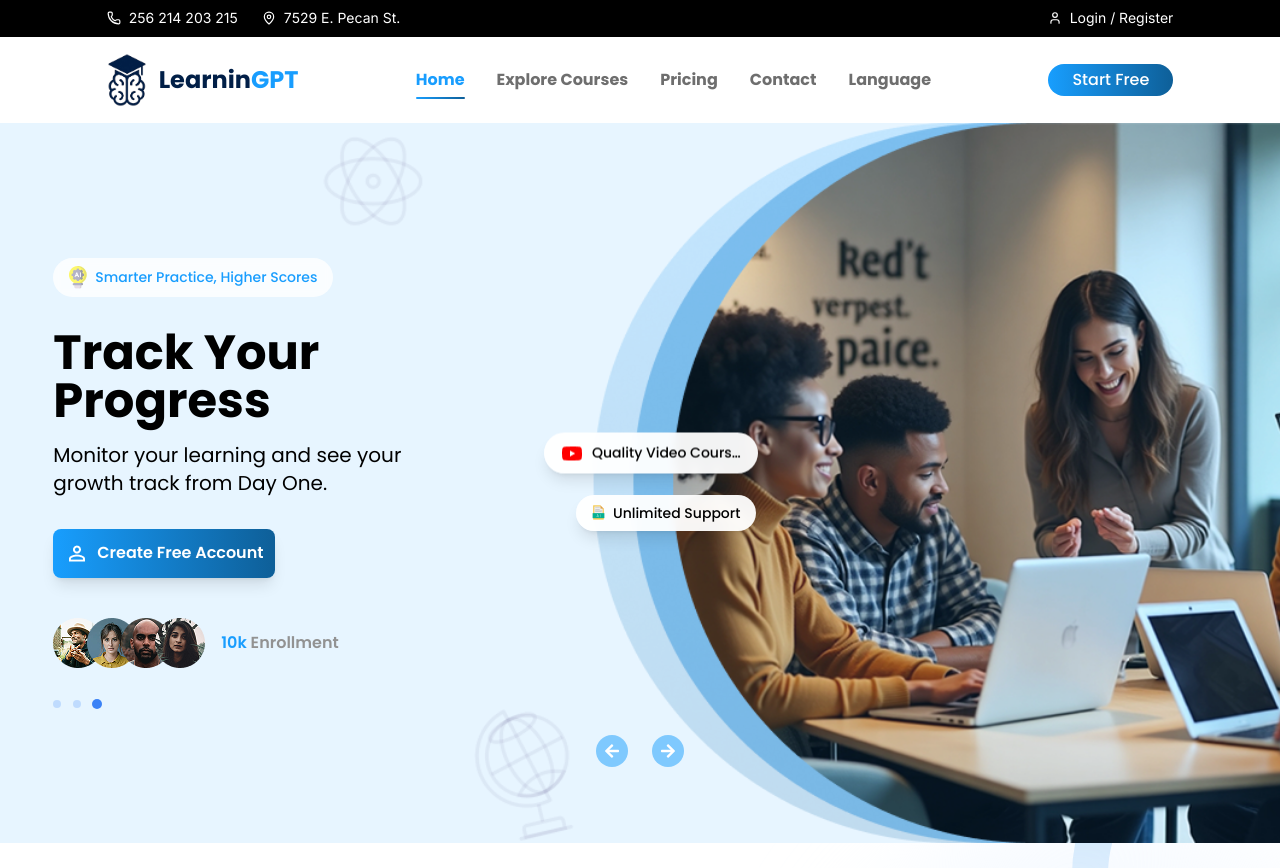
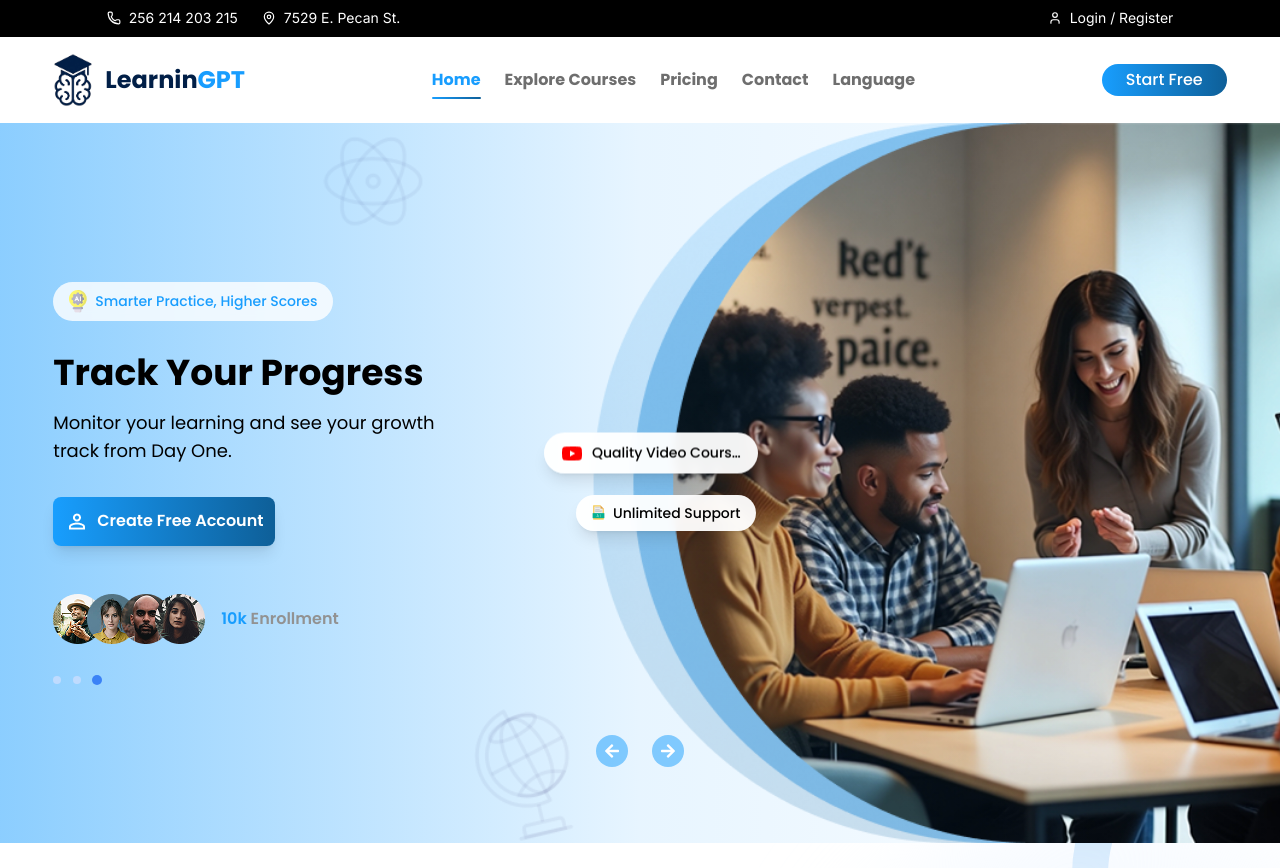
Before and after one commit to Sanjida-Khanam778/roumsy-landing-page, a React (Vite) app: page / in a window 1280 px wide. Shown: the top 868 px of the page. Built offline with nearby package versions, Linux system fonts and the light colour scheme.

Commit message:
solve zoom issue

```diff
--- a/src/Pages/Dashboard/Dashboard.jsx
+++ b/src/Pages/Dashboard/Dashboard.jsx
@@ -134,7 +134,7 @@ const Dashboard = ({ tab, embedded }) => {
     <div className={`font-Poppins flex h-screen bg-[#575555]/10 relative max-w-[1200px] md:max-w-max`}>
       {/* Pricing Modal */}
       {showPricingModal && !isSubscribed && (
-        <div className="fixed inset-0 bg-black bg-opacity-50 flex items-center justify-center z-50 md:px-8 xl:px-0">
+        <div className="fixed inset-0 bg-black bg-opacity-50 flex items-center justify-center z-50 md:px-8 2xl:px-0">
           <div className="bg-white rounded-2xl shadow-2xl max-w-5xl w-2/3 md:w-full max-h-[90vh] overflow-y-auto">
             {/* Modal Header */}
             <div className="text-left px-3 sm:px-20 pt-2 md:py-2 lg:py-6">
@@ -366,7 +366,7 @@ const Dashboard = ({ tab, embedded }) => {
       {embedded ? (
         <div
           className={`flex-1 flex flex-col ml-0 ${
-            isMobileOrTablet ? (sidebarOpen ? "ml-72" : "ml-16") : "ml-72"
+            isMobileOrTablet ? (sidebarOpen ? "ml-72" : "ml-16") : "ml-0"
           }`}
         >
           {/* Header */}
@@ -511,7 +511,7 @@ const Dashboard = ({ tab, embedded }) => {
               ? sidebarOpen
                 ? "ml-72"
                 : "ml-16"
-              : "ml-72"
+              : "ml-0"
           }`}
         >
           {/* Header */}
--- a/src/Pages/Dashboard/GuidedDashboard.jsx
+++ b/src/Pages/Dashboard/GuidedDashboard.jsx
@@ -429,7 +429,7 @@ const GuidedDashboard = ({ tab, embedded }) => {
       {embedded ? (
         <div
           className={`flex-1 flex flex-col ml-0 ${
-            isMobileOrTablet ? (sidebarOpen ? "ml-72" : "ml-16") : "ml-72"
+            isMobileOrTablet ? (sidebarOpen ? "ml-72" : "ml-16") : "ml-0"
           }`}
         >
           {/* Header */}
@@ -554,7 +554,7 @@ const GuidedDashboard = ({ tab, embedded }) => {
               ? sidebarOpen
                 ? "ml-72"
                 : "ml-16"
-              : "ml-72"
+              : "ml-0"
           }`}
         >
           {/* Header */}
--- a/src/components/AboutSection/AboutSection.jsx
+++ b/src/components/AboutSection/AboutSection.jsx
@@ -32,9 +32,9 @@ const AboutSection = () => {
   const { title, text } = getContent();
 
   return (
-    <div className="flex flex-col lg:flex-row items-center justify-around md:p-6 bg-gray-100 lg:w-10/12 mx-auto mt-10">
+    <div className="flex flex-col lg:flex-row items-center justify-around md:p-6 bg-gray-100 2xl:w-10/12 mx-auto mt-10">
       {/* Image Placeholder 1 */}
-        <div className=" bg-gray-300 rounded-lg overflow-hidden">
+      <div className="bg-gray-300 rounded-lg overflow-hidden">
         <img
           src={image}
           alt="Placeholder 1"
@@ -42,10 +42,8 @@ const AboutSection = () => {
         />
       </div>
 
-
-
       {/* Info Card */}
-      <div className="bg-white p-6 rounded-lg md:shadow-lg w-full lg:w-1/3 mt-6 md:mt-0">
+      <div className="bg-white p-6 rounded-lg md:shadow-lg w-full xl:w-[40%] 2xl:w-1/3 mt-6 md:mt-0">
         <div className="flex justify-between items-center mb-4">
           <div className="flex justify-center">
             <div className="inline-flex items-center space-x-2 bg-primary/10 border border-blue-100 backdrop-blur-sm rounded-full px-4 py-2 text-sm font-medium text-primary">
@@ -57,11 +55,13 @@ const AboutSection = () => {
           </div>{" "}
         </div>
         <p className="text-lg font-semibold mb-4">
-          Over  <span className="text-primary mr-1">15,000+</span> online Quizzes <span className="text-primary mr-1">500+</span> from best instructor
+          Over  <span className="text-primary mr-1">15,000+</span> online
+          Quizzes <span className="text-primary mr-1">500+</span> from best
+          instructor
         </p>
         <div className="flex space-x-4 mb-4">
           <button
-            className={`bg-blue-500 text-white px-2 3xl:px-4 py-2 rounded-full ${
+            className={`bg-blue-500 text-white px-2 2xl:px-4 py-2 rounded-full ${
               activeTab === "mission" ? "opacity-100" : "opacity-50"
             }`}
             onClick={() => setActiveTab("mission")}
@@ -69,7 +69,7 @@ const AboutSection = () => {
             Our Mission
           </button>
           <button
-            className={`bg-blue-500 text-white px-2 3xl:px-4 py-2 rounded-full ${
+            className={`bg-blue-500 text-white px-2 2xl:px-4 py-2 rounded-full ${
               activeTab === "vision" ? "opacity-100" : "opacity-50"
             }`}
             onClick={() => setActiveTab("vision")}
@@ -77,7 +77,7 @@ const AboutSection = () => {
             Our Vision
           </button>
           <button
-            className={`bg-blue-500 text-white px-2 3xl:px-4 py-2 rounded-full ${
+            className={`bg-blue-500 text-white px-2 2xl:px-4 py-2 rounded-full ${
               activeTab === "goal" ? "opacity-100" : "opacity-50"
             }`}
             onClick={() => setActiveTab("goal")}
--- a/src/components/ContactUs/ContactUs.jsx
+++ b/src/components/ContactUs/ContactUs.jsx
@@ -1,7 +1,7 @@
-import React, { useState } from "react";
-import { CheckCircle } from "lucide-react";
+import { useState } from "react";
 import Button from "../Shared/Button";
 import Swal from "sweetalert2";
+import contactbg from "../../assets/images/contactbg.png";
 
 const ContactUs = () => {
   const [formData, setFormData] = useState({
@@ -72,7 +72,7 @@ const ContactUs = () => {
   }
 
   return (
-    <div className="px-6 md:px-0 bg-[#F9FAFB] rounded-xl py-10 md:py-16 ">
+    <div className="px-6 md:px-0 bg-[#F9FAFB] rounded-xl py-10 md:py-16">
       <div className="max-w-xl mx-auto">
         {/* Header */}
         <div className="text-center mb-6">
@@ -82,7 +82,9 @@ const ContactUs = () => {
             to help!
           </p>
         </div>
-
+        <div className="absolute left-0 hidden xl:block">
+          <img src={contactbg} alt="" />
+        </div>
         {/* Form */}
         <form onSubmit={handleSubmit} className="space-y-4">
           {/* Name and Email Row */}
--- a/src/components/Footer/Footer.jsx
+++ b/src/components/Footer/Footer.jsx
@@ -14,7 +14,7 @@ import { Link } from "react-router-dom";
 // Footer Component
 const Footer = () => {
   return (
-    <footer className="bg-[#afdaf9] py-12 text-[#726D6D] z-10 relative">
+    <footer className="bg-gradient-to-r from-[#BFE2FA]/60 to-[#8ECCFA]/90 py-12 text-[#726D6D] z-10 relative">
       <div className="w-10/12 mx-auto">
         <div className="grid md:grid-cols-4 gap-8">
           {/* Brand Section */}
@@ -170,7 +170,7 @@ const Footer = () => {
         </div>
 
         {/* Bottom Copyright */}
-        <div className="border-t border-blue-300 mt-8 pt-6 text-center">
+        <div className="border-t border-blue-300 mt-8 pt-6 text-center" >
           <p className="text-gray-600">© All rights reserved LearninGPT 2024</p>
         </div>
       </div>
--- a/src/components/Hero/Hero.jsx
+++ b/src/components/Hero/Hero.jsx
@@ -23,7 +23,7 @@ import slide1 from "../../assets/images/slide1.png";
 import slide2 from "../../assets/images/slide2.png";
 import slide3 from "../../assets/images/slide3.png";
 import Aos from "aos";
-import 'aos/dist/aos.css';  // Import AOS styles
+import "aos/dist/aos.css"; // Import AOS styles
 
 export default function Hero() {
   const [currentSlide, setCurrentSlide] = useState(0);
@@ -102,10 +102,10 @@ export default function Hero() {
     { image: two },
     { image: one },
   ];
- useEffect(() => {
+  useEffect(() => {
     // Initialize AOS after component mounts
     Aos.init({
-      duration: 2000,  // You can adjust the duration globally here
+      duration: 2000, // You can adjust the duration globally here
     });
   }, []);
   // Auto-slide functionality with pause on interaction
@@ -198,7 +198,9 @@ export default function Hero() {
       }
     >
       {/* Overlay for better readability */}
-      {!isMobile && <div className="absolute inset-0 bg-primary/10"></div>}
+      {!isMobile && (
+        <div className="absolute inset-0 bg-gradient-to-r from-[#199DFE]/50 via-[#179DFF]/10 to-[#179DFF]/6"></div>
+      )}
 
       <div
         className={`relative w-11/12 2xl:w-10/12 flex mx-auto ${
@@ -311,10 +313,10 @@ export default function Hero() {
               data-aos-duration="3000"
               className="space-y-2 lg:space-y-4"
             >
-              <h1 className="text-2xl lg:text-3xl xl:text-5xl font-bold text-gray-900 leading-tight">
+              <h1 className="text-2xl lg:text-3xl xl:text-4xl 2xl:text-5xl font-bold text-gray-900 leading-tight">
                 {currentSlideData.title}
               </h1>
-              <p className="text-base xl:text-xl text-gray-600 leading-relaxed max-w-lg md:text-base">
+              <p className="text-base xl:text-lg 2xl:text-xl text-gray-600 leading-relaxed max-w-lg md:text-base">
                 {currentSlideData.description}
               </p>
             </div>
@@ -322,11 +324,11 @@ export default function Hero() {
             <div
               className={`flex ${
                 isMobile ? "flex-col" : "flex-col xl:flex-row"
-              } gap-4`}
+              } gap-2 2xl:gap-4`}
             >
               <Link
                 to={currentSlideData.primaryButton.go}
-                className={`${currentSlideData.primaryButton.color} text-white px-2 xl:px-3 2xl:px-4 py-3 rounded-lg font-semibold flex items-center justify-center space-x-2 transition-all duration-300 transform hover:scale-105 shadow-lg`}
+                className={`${currentSlideData.primaryButton.color} whitespace-nowrap text-white px-2 xl:px-3 2xl:px-4 py-3 rounded-lg font-semibold flex items-center justify-center space-x-2 transition-all duration-300 transform hover:scale-105 shadow-lg`}
               >
                 {renderImage(currentSlideData.primaryButton.icon)}
                 <span>{currentSlideData.primaryButton.text}</span>
@@ -334,7 +336,7 @@ export default function Hero() {
               {currentSlideData.secondaryButton && (
                 <Link
                   to={currentSlideData.secondaryButton.go}
-                  className={`${currentSlideData.secondaryButton.color} text-white px-2 xl:px-3 2xl:px-4 py-3 rounded-lg font-semibold flex items-center justify-center space-x-2 transition-all duration-300 transform hover:scale-105 shadow-lg`}
+                  className={`${currentSlideData.secondaryButton.color} whitespace-nowrap text-white px-2 xl:px-3 2xl:px-4 py-3 rounded-lg font-semibold flex items-center justify-center space-x-2 transition-all duration-300 transform hover:scale-105 shadow-lg`}
                 >
                   {renderImage(currentSlideData.secondaryButton.icon)}
                   <span>{currentSlideData.secondaryButton.text}</span>
@@ -342,7 +344,7 @@ export default function Hero() {
               )}
             </div>
             {/* User Avatars and Stats */}
-            <div className="flex lg:flex-row items-center space-x-4 pt-2 2xl:pt-6 3xl:pt-8">
+            <div className="flex lg:flex-row items-center space-x-4 pt-2 xl:pt-4 2xl:pt-8">
               <div className="flex -space-x-4">
                 {avatar.map((icon, idx) => (
                   <img
--- a/src/components/Navbar/Navbar.jsx
+++ b/src/components/Navbar/Navbar.jsx
@@ -57,7 +57,7 @@ const Navbar = () => {
 
   return (
     <div className="font-Poppins">
-      <div className="mx-auto w-full px-4 md:px-6 lg:px-0 lg:w-10/12 xl:w-10/12">
+      <div className="mx-auto w-full px-4 md:px-6 lg:px-0 lg:w-10/12 xl:w-11/12 2xl:w-10/12">
         <div className="flex justify-between items-center py-2 md:py-4">
           {/* Logo */}
           <Link to={"/"}>
@@ -74,7 +74,7 @@ const Navbar = () => {
           </Link>
 
           {/* Desktop Navigation */}
-          <nav className="hidden lg:flex items-center space-x-4 xl:space-x-8 relative">
+          <nav className="hidden lg:flex items-center space-x-4 xl:space-x-6 2xl:space-x-8 relative">
             {navItems.map((item) =>
               item.isLanguage ? (
                 <div key={item.name} className="relative">
--- a/src/components/TestimonialSlider/TestimonialSlider.jsx
+++ b/src/components/TestimonialSlider/TestimonialSlider.jsx
@@ -96,7 +96,7 @@ const TestimonialSlider = () => {
       {/* Circular background - z-0 so it's behind testimonial content */}
       <div
         aria-hidden="true"
-        className="pointer-events-none absolute hidden 3xl:block top-0 sm:top-10 lg:-top-40 right-0 sm:right-0 lg:-right-16 w-[320px] h-[320px] sm:w-[420px] sm:h-[420px] lg:w-[320px] lg:h-[320px] rounded-full border-[10px] sm:border-[12px] lg:border-[36px] border-circle/50 z-0"
+        className="pointer-events-none absolute hidden 2xl:block top-0 sm:top-10 lg:-top-40 right-0 sm:right-0 lg:-right-16 w-[320px] h-[320px] sm:w-[420px] sm:h-[420px] lg:w-[320px] lg:h-[320px] rounded-full border-[10px] sm:border-[12px] lg:border-[36px] border-circle/50 z-0"
         style={{ clipPath: "inset(50% 0 0 0)" }}
       />
       <div
```
Also changed, not shown: src/assets/images/contactbg.png (added). Lines whose indentation alone changed are shown as unchanged.
